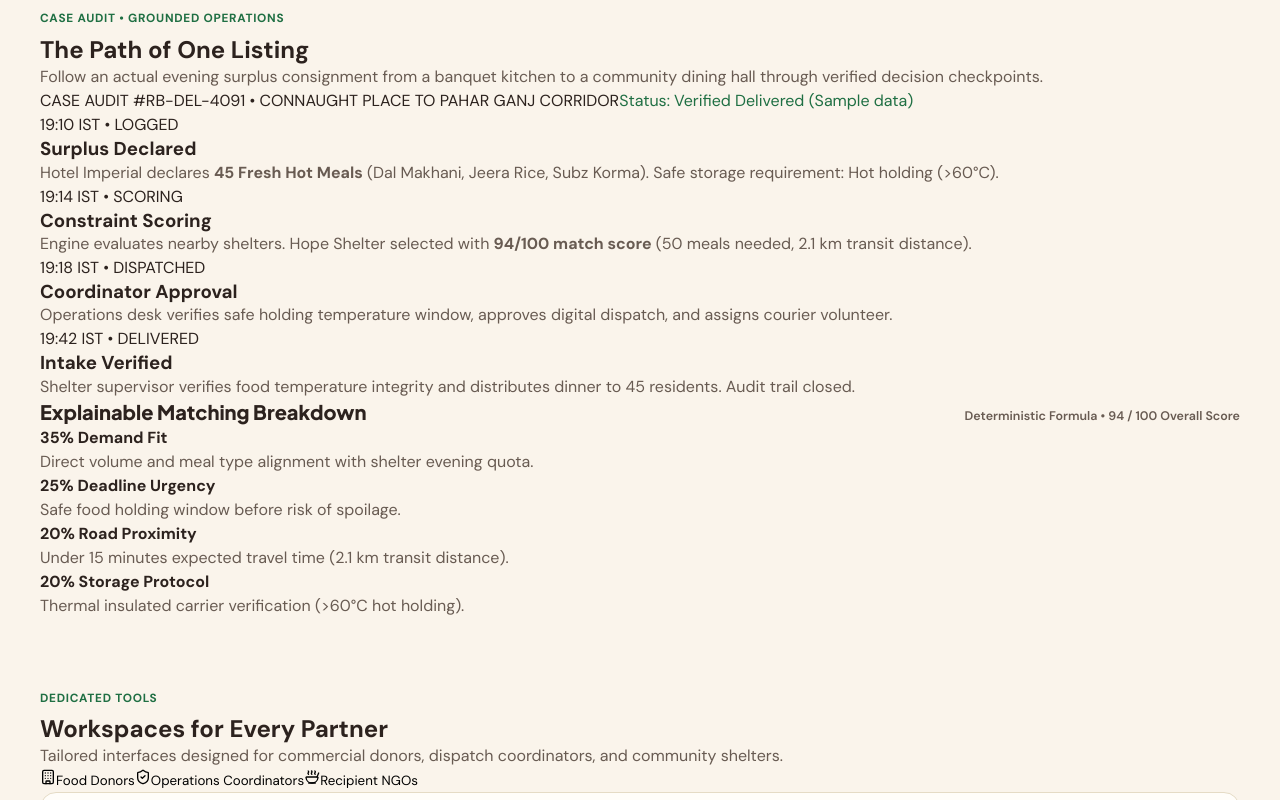
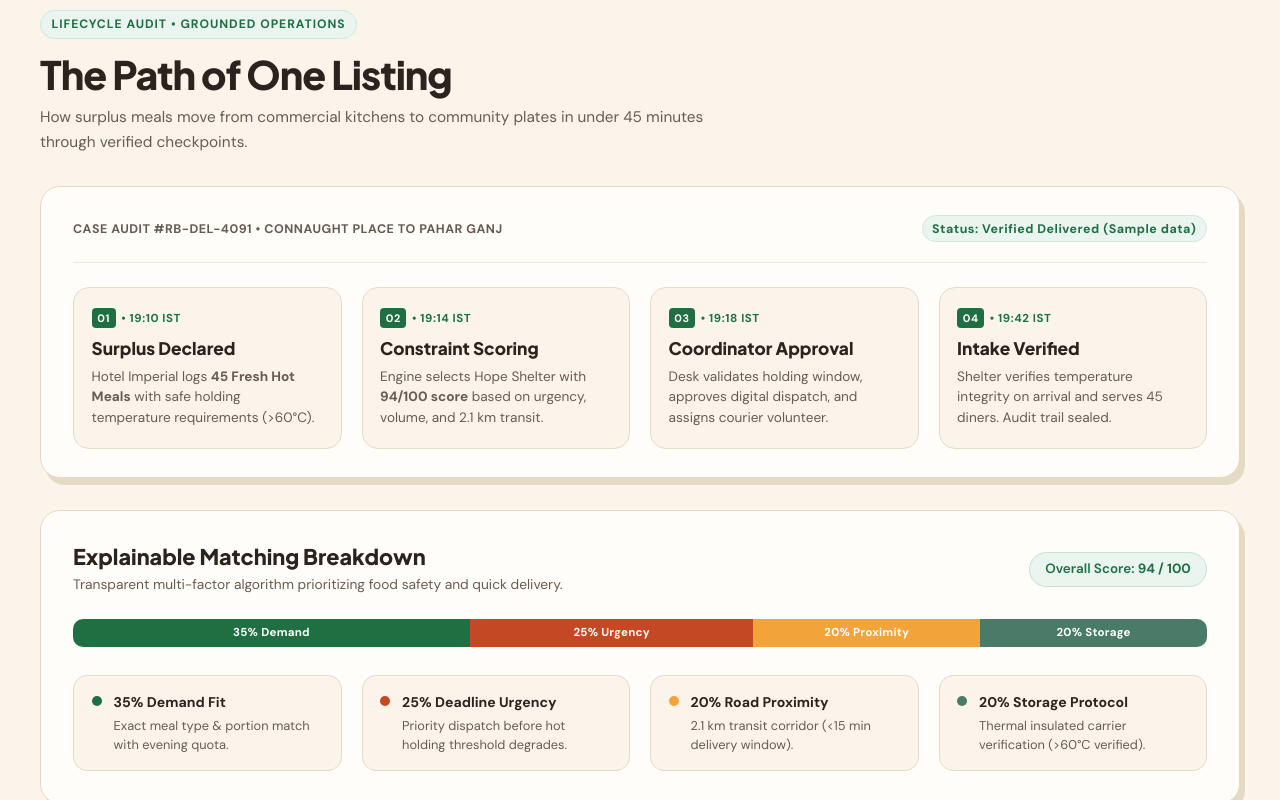
Before and after one commit to ashish-dev-hub/RescueBite-AI, a React (Vite) app in the folder frontend/: page / in a window 1280 px wide. Shown: the part 780-1580 px from the top of the page. Built offline with nearby package versions, Linux system fonts and the light colour scheme; no server answers.

Commit message:
feat(landing): redesign 'Path of One Listing' timeline and matching breakdown with concise editorial layout

```diff
--- a/frontend/src/index.css
+++ b/frontend/src/index.css
@@ -1666,3 +1666,343 @@ input::-ms-clear {
     display: none !important;
   }
 }
+
+
+/* ==========================================================================
+   Bhojan Bandhu Sections: Timeline, Score Breakdown & Partner Workspaces
+   ========================================================================== */
+
+.section-bhojan-wrapper {
+  margin-bottom: 4.5rem;
+}
+
+.section-bhojan-header {
+  margin-bottom: 2rem;
+}
+
+.section-bhojan-tag {
+  font-size: 0.76rem;
+  font-weight: 800;
+  text-transform: uppercase;
+  letter-spacing: 0.08em;
+  color: var(--color-network-green, #1F6F43);
+  margin-bottom: 0.5rem;
+  display: inline-block;
+  background-color: #EAF5F0;
+  padding: 0.25rem 0.65rem;
+  border-radius: 9999px;
+  border: 1px solid #D1E7DD;
+}
+
+.section-bhojan-title {
+  font-family: var(--font-heading);
+  font-size: clamp(1.85rem, 3.2vw, 2.45rem);
+  font-weight: 800;
+  color: var(--color-deep-forest, #2C221E);
+  letter-spacing: -0.025em;
+  line-height: 1.15;
+  margin: 0.35rem 0 0.5rem 0;
+}
+
+.section-bhojan-sub {
+  font-size: clamp(0.95rem, 1.2vw, 1.05rem);
+  color: var(--color-muted-slate, #685B52);
+  line-height: 1.6;
+  margin: 0;
+  max-width: 680px;
+}
+
+/* Timeline Container Card */
+.timeline-bhojan-container {
+  background-color: #FFFDF9;
+  border: 1px solid #E5DBC5;
+  border-radius: 20px;
+  box-shadow: 5px 7px 0px var(--color-card-bevel, #E5DAC4);
+  padding: 1.75rem 2rem;
+  margin-bottom: 2rem;
+  box-sizing: border-box;
+}
+
+.timeline-meta-bar {
+  display: flex;
+  justify-content: space-between;
+  align-items: center;
+  flex-wrap: wrap;
+  gap: 0.75rem;
+  padding-bottom: 1.25rem;
+  border-bottom: 1px solid #EFE6D5;
+  font-size: 0.78rem;
+  font-weight: 700;
+  letter-spacing: 0.04em;
+}
+
+.timeline-meta-bar .meta-corridor {
+  color: #685B52;
+}
+
+.timeline-meta-bar .meta-status {
+  color: #1F6F43;
+  background-color: #EAF5F0;
+  padding: 0.2rem 0.6rem;
+  border-radius: 9999px;
+  border: 1px solid #D1E7DD;
+}
+
+.timeline-step-grid {
+  display: grid;
+  grid-template-columns: repeat(4, 1fr);
+  gap: 1.25rem;
+  padding-top: 1.5rem;
+}
+
+.timeline-step-node {
+  background-color: #FAF4EB;
+  border: 1px solid #E5DBC5;
+  border-radius: 16px;
+  padding: 1.25rem 1.1rem;
+  display: flex;
+  flex-direction: column;
+  transition: transform 0.2s ease, box-shadow 0.2s ease;
+  box-sizing: border-box;
+}
+
+.timeline-step-node:hover {
+  transform: translateY(-2px);
+  background-color: #FFFDF9;
+  box-shadow: 0 4px 12px rgba(44, 34, 30, 0.06);
+}
+
+.t-node-time {
+  font-size: 0.72rem;
+  font-weight: 800;
+  color: #1F6F43;
+  letter-spacing: 0.05em;
+  text-transform: uppercase;
+  margin-bottom: 0.65rem;
+  display: flex;
+  align-items: center;
+  gap: 0.35rem;
+}
+
+.t-node-time span {
+  background-color: #1F6F43;
+  color: #FFFFFF;
+  padding: 0.1rem 0.35rem;
+  border-radius: 4px;
+  font-size: 0.68rem;
+}
+
+.t-node-title {
+  font-family: var(--font-heading);
+  font-size: 1.08rem;
+  font-weight: 800;
+  color: #2C221E;
+  margin: 0 0 0.45rem 0;
+  line-height: 1.25;
+}
+
+.t-node-body {
+  font-size: 0.85rem;
+  color: #685B52;
+  line-height: 1.5;
+  margin: 0;
+}
+
+/* Explainable Matching Breakdown Card */
+.score-visual-card {
+  background-color: #FFFDF9;
+  border: 1px solid #E5DBC5;
+  border-radius: 20px;
+  box-shadow: 5px 7px 0px var(--color-card-bevel, #E5DAC4);
+  padding: 2rem;
+  box-sizing: border-box;
+}
+
+.score-card-header {
+  display: flex;
+  justify-content: space-between;
+  align-items: center;
+  flex-wrap: wrap;
+  gap: 1rem;
+  margin-bottom: 1.5rem;
+}
+
+.score-card-title {
+  font-family: var(--font-heading);
+  font-size: 1.35rem;
+  font-weight: 800;
+  color: #2C221E;
+  margin: 0 0 0.25rem 0;
+}
+
+.score-card-sub {
+  font-size: 0.86rem;
+  color: #685B52;
+  margin: 0;
+}
+
+.score-pill-overall {
+  background-color: #EAF5F0;
+  border: 1px solid #C4E3D4;
+  color: #1F6F43;
+  padding: 0.4rem 0.95rem;
+  border-radius: 9999px;
+  font-size: 0.84rem;
+  font-weight: 600;
+}
+
+/* Multi-Colored Segmented Bar */
+.score-bar-segmented {
+  display: flex;
+  height: 28px;
+  border-radius: 10px;
+  overflow: hidden;
+  margin-bottom: 1.75rem;
+  box-shadow: inset 0 1px 3px rgba(0, 0, 0, 0.08);
+}
+
+.seg-demand {
+  background-color: #1F6F43;
+  display: flex;
+  align-items: center;
+  justify-content: center;
+}
+
+.seg-urgency {
+  background-color: #C44824;
+  display: flex;
+  align-items: center;
+  justify-content: center;
+}
+
+.seg-proximity {
+  background-color: #F2A33A;
+  display: flex;
+  align-items: center;
+  justify-content: center;
+}
+
+.seg-storage {
+  background-color: #4A7A68;
+  display: flex;
+  align-items: center;
+  justify-content: center;
+}
+
+.seg-label {
+  color: #FFFFFF;
+  font-size: 0.72rem;
+  font-weight: 800;
+  letter-spacing: 0.02em;
+  white-space: nowrap;
+  padding: 0 0.5rem;
+}
+
+/* 4-Column Metric Breakdown Legend */
+.score-breakdown-legend {
+  display: grid;
+  grid-template-columns: repeat(4, 1fr);
+  gap: 1.25rem;
+}
+
+.legend-col {
+  background-color: #FAF4EB;
+  border: 1px solid #E5DBC5;
+  border-radius: 14px;
+  padding: 1rem 1.1rem;
+  display: flex;
+  align-items: flex-start;
+  gap: 0.75rem;
+  box-sizing: border-box;
+}
+
+.legend-indicator {
+  width: 10px;
+  height: 10px;
+  border-radius: 50%;
+  margin-top: 4px;
+  flex-shrink: 0;
+}
+
+.dot-demand { background-color: #1F6F43; }
+.dot-urgency { background-color: #C44824; }
+.dot-proximity { background-color: #F2A33A; }
+.dot-storage { background-color: #4A7A68; }
+
+.legend-col strong {
+  display: block;
+  font-size: 0.88rem;
+  color: #2C221E;
+  margin-bottom: 0.25rem;
+}
+
+.legend-col p {
+  font-size: 0.8rem;
+  color: #685B52;
+  line-height: 1.45;
+  margin: 0;
+}
+
+/* Role Segmented Navigation Buttons */
+.role-segmented-nav {
+  display: inline-flex;
+  background-color: #EFE6D5;
+  border-radius: 14px;
+  padding: 0.35rem;
+  gap: 0.35rem;
+  margin-bottom: 1.75rem;
+  flex-wrap: wrap;
+}
+
+.role-segment-btn {
+  background-color: transparent;
+  border: none;
+  border-radius: 10px;
+  padding: 0.65rem 1.25rem;
+  font-family: var(--font-body);
+  font-size: 0.88rem;
+  font-weight: 700;
+  color: #685B52;
+  cursor: pointer;
+  display: flex;
+  align-items: center;
+  gap: 0.5rem;
+  transition: all 0.15s ease;
+}
+
+.role-segment-btn.active {
+  background-color: #FFFDF9;
+  color: #2C221E;
+  box-shadow: 0 2px 0 var(--color-card-bevel, #E5DAC4);
+}
+
+.role-segment-btn:hover:not(.active) {
+  color: #2C221E;
+  background-color: rgba(255, 255, 255, 0.4);
+}
+
+/* Responsive adjustments for Bhojan Bandhu elements */
+@media (max-width: 992px) {
+  .timeline-step-grid {
+    grid-template-columns: repeat(2, 1fr);
+  }
+  .score-breakdown-legend {
+    grid-template-columns: repeat(2, 1fr);
+  }
+}
+
+@media (max-width: 640px) {
+  .timeline-step-grid {
+    grid-template-columns: 1fr;
+  }
+  .score-breakdown-legend {
+    grid-template-columns: 1fr;
+  }
+  .timeline-bhojan-container,
+  .score-visual-card {
+    padding: 1.25rem 1rem;
+  }
+  .seg-label {
+    display: none;
+  }
+}
--- a/frontend/src/pages/LandingPage.jsx
+++ b/frontend/src/pages/LandingPage.jsx
@@ -268,64 +268,65 @@ export default function LandingPage({ onSelectRole, onOpenAuth }) {
         </div>
       </section>
 
-      {/* REAL LISTING LIFECYCLE TIMELINE (Replaces 01/02/03 cards) */}
-      <section style={{ marginBottom: '4.5rem' }}>
+      {/* REAL LISTING LIFECYCLE TIMELINE */}
+      <section className="section-bhojan-wrapper">
         <div className="section-bhojan-header">
-          <div style={{
-            fontSize: '0.74rem',
-            fontWeight: 800,
-            textTransform: 'uppercase',
-            letterSpacing: '0.06em',
-            color: 'var(--color-network-green)',
-            marginBottom: '0.45rem',
-          }}>
-            Case Audit &bull; Grounded Operations
+          <div className="section-bhojan-tag">
+            Lifecycle Audit &bull; Grounded Operations
           </div>
           <h2 className="section-bhojan-title">
             The Path of One Listing
           </h2>
           <p className="section-bhojan-sub">
-            Follow an actual evening surplus consignment from a banquet kitchen to a community dining hall through verified decision checkpoints.
+            How surplus meals move from commercial kitchens to community plates in under 45 minutes through verified checkpoints.
           </p>
         </div>
 
-        {/* Real Single Listing Timeline */}
+        {/* Real Single Listing Timeline Card */}
         <div className="timeline-bhojan-container">
           <div className="timeline-meta-bar">
-            <span>CASE AUDIT #RB-DEL-4091 &bull; CONNAUGHT PLACE TO PAHAR GANJ CORRIDOR</span>
-            <span style={{ color: 'var(--color-network-green)' }}>Status: Verified Delivered (Sample data)</span>
+            <span className="meta-corridor">CASE AUDIT #RB-DEL-4091 &bull; CONNAUGHT PLACE TO PAHAR GANJ</span>
+            <span className="meta-status">Status: Verified Delivered (Sample data)</span>
           </div>
 
           <div className="timeline-step-grid">
             <div className="timeline-step-node">
-              <div className="t-node-time">19:10 IST &bull; LOGGED</div>
+              <div className="t-node-time">
+                <span>01</span> &bull; 19:10 IST
+              </div>
               <h3 className="t-node-title">Surplus Declared</h3>
               <p className="t-node-body">
-                Hotel Imperial declares <strong>45 Fresh Hot Meals</strong> (Dal Makhani, Jeera Rice, Subz Korma). Safe storage requirement: Hot holding (&gt;60&deg;C).
+                Hotel Imperial logs <strong>45 Fresh Hot Meals</strong> with safe holding temperature requirements (&gt;60&deg;C).
               </p>
             </div>
 
             <div className="timeline-step-node">
-              <div className="t-node-time">19:14 IST &bull; SCORING</div>
+              <div className="t-node-time">
+                <span>02</span> &bull; 19:14 IST
+              </div>
               <h3 className="t-node-title">Constraint Scoring</h3>
               <p className="t-node-body">
-                Engine evaluates nearby shelters. Hope Shelter selected with <strong>94/100 match score</strong> (50 meals needed, 2.1 km transit distance).
+                Engine selects Hope Shelter with <strong>94/100 score</strong> based on urgency, volume, and 2.1 km transit.
               </p>
             </div>
 
             <div className="timeline-step-node">
-              <div className="t-node-time">19:18 IST &bull; DISPATCHED</div>
+              <div className="t-node-time">
+                <span>03</span> &bull; 19:18 IST
+              </div>
               <h3 className="t-node-title">Coordinator Approval</h3>
               <p className="t-node-body">
-                Operations desk verifies safe holding temperature window, approves digital dispatch, and assigns courier volunteer.
+                Desk validates holding window, approves digital dispatch, and assigns courier volunteer.
               </p>
             </div>
 
             <div className="timeline-step-node">
-              <div className="t-node-time">19:42 IST &bull; DELIVERED</div>
+              <div className="t-node-time">
+                <span>04</span> &bull; 19:42 IST
+              </div>
               <h3 className="t-node-title">Intake Verified</h3>
               <p className="t-node-body">
-                Shelter supervisor verifies food temperature integrity and distributes dinner to 45 residents. Audit trail closed.
+                Shelter verifies temperature integrity on arrival and serves 45 diners. Audit trail sealed.
               </p>
             </div>
           </div>
@@ -333,44 +334,65 @@ export default function LandingPage({ onSelectRole, onOpenAuth }) {
 
         {/* Visual 4-Part Segmented Score Breakdown Bar */}
         <div className="score-visual-card">
-          <div style={{ display: 'flex', justifyContent: 'space-between', alignItems: 'baseline', flexWrap: 'wrap', gap: '0.5rem' }}>
-            <h3 style={{
-              fontFamily: 'var(--font-heading)',
-              fontSize: '1.25rem',
-              fontWeight: 800,
-              color: 'var(--color-deep-forest)',
-              margin: 0,
-            }}>
+          <div className="score-card-header">
+            <div>
+              <h3 className="score-card-title">
                 Explainable Matching Breakdown
               </h3>
-            <span style={{ fontSize: '0.78rem', fontWeight: 600, color: 'var(--color-muted-slate)' }}>
-              Deterministic Formula &bull; 94 / 100 Overall Score
-            </span>
+              <p className="score-card-sub">
+                Transparent multi-factor algorithm prioritizing food safety and quick delivery.
+              </p>
+            </div>
+            <div className="score-pill-overall">
+              Overall Score: <strong>94 / 100</strong>
+            </div>
           </div>
 
+          {/* Visual Segmented Progress Bar */}
           <div className="score-bar-segmented">
-            <div className="seg-demand" title="Demand Fit: 35/35"></div>
-            <div className="seg-urgency" title="Urgency Window: 24/25"></div>
-            <div className="seg-proximity" title="Proximity (2.1 km): 18/20"></div>
-            <div className="seg-storage" title="Safe Hot Chain: 17/20"></div>
+            <div className="seg-demand" style={{ width: '35%' }} title="Demand Fit: 35%">
+              <span className="seg-label">35% Demand</span>
+            </div>
+            <div className="seg-urgency" style={{ width: '25%' }} title="Urgency Window: 25%">
+              <span className="seg-label">25% Urgency</span>
+            </div>
+            <div className="seg-proximity" style={{ width: '20%' }} title="Proximity: 20%">
+              <span className="seg-label">20% Proximity</span>
+            </div>
+            <div className="seg-storage" style={{ width: '20%' }} title="Storage Protocol: 20%">
+              <span className="seg-label">20% Storage</span>
+            </div>
           </div>
 
+          {/* Clean 4-Column Legend */}
           <div className="score-breakdown-legend">
             <div className="legend-col">
+              <div className="legend-indicator dot-demand"></div>
+              <div>
                 <strong>35% Demand Fit</strong>
-              <p>Direct volume and meal type alignment with shelter evening quota.</p>
+                <p>Exact meal type &amp; portion match with evening quota.</p>
+              </div>
             </div>
             <div className="legend-col">
+              <div className="legend-indicator dot-urgency"></div>
+              <div>
                 <strong>25% Deadline Urgency</strong>
-              <p>Safe food holding window before risk of spoilage.</p>
+                <p>Priority dispatch before hot holding threshold degrades.</p>
+              </div>
             </div>
             <div className="legend-col">
+              <div className="legend-indicator dot-proximity"></div>
+              <div>
                 <strong>20% Road Proximity</strong>
-              <p>Under 15 minutes expected travel time (2.1 km transit distance).</p>
+                <p>2.1 km transit corridor (&lt;15 min delivery window).</p>
+              </div>
             </div>
             <div className="legend-col">
+              <div className="legend-indicator dot-storage"></div>
+              <div>
                 <strong>20% Storage Protocol</strong>
-              <p>Thermal insulated carrier verification (&gt;60&deg;C hot holding).</p>
+                <p>Thermal insulated carrier verification (&gt;60&deg;C verified).</p>
+              </div>
             </div>
           </div>
         </div>
```
Lines whose indentation alone changed are shown as unchanged.
